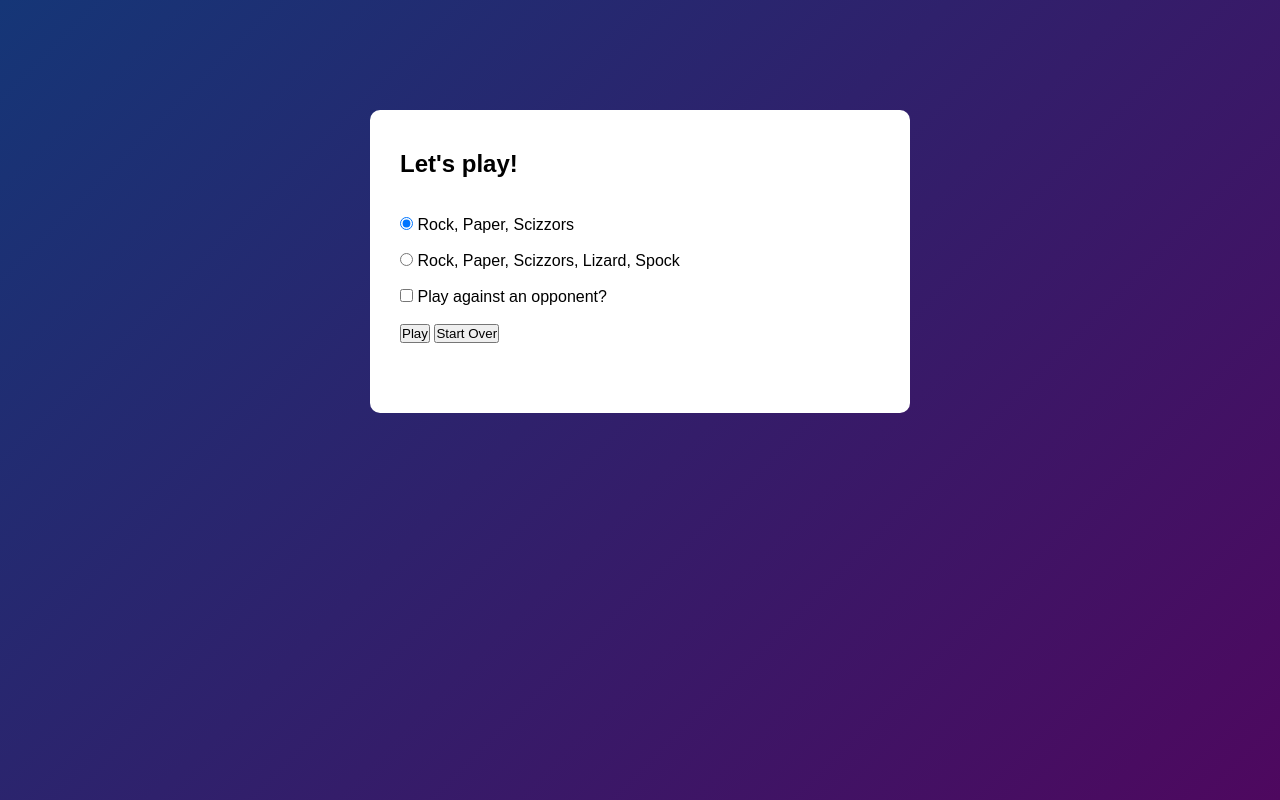
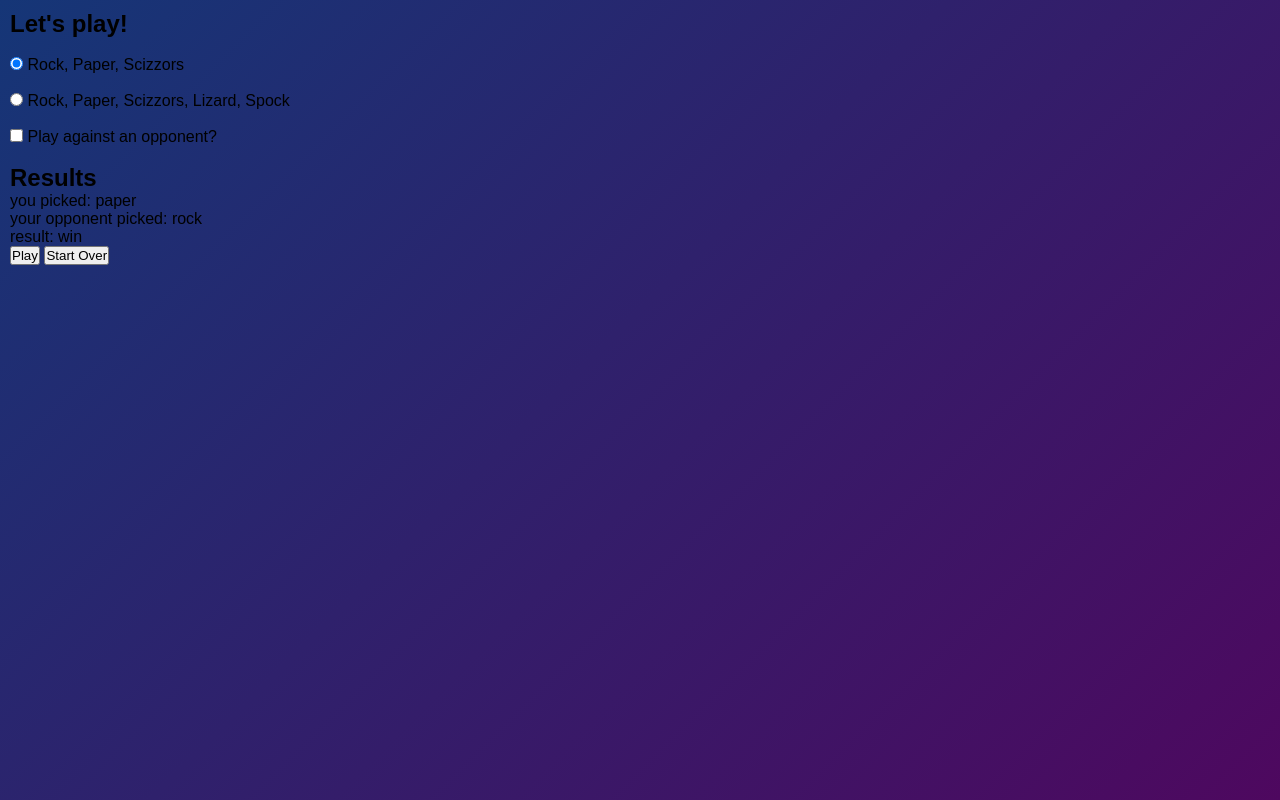
Before and after one commit to comp426-2023-spring/e02-Reaganuu, a website: page public/index.html in a window 1280 px wide. Drawn offline with Linux system fonts and the light colour scheme.

Commit message:
Update index.html

```diff
--- a/public/index.html
+++ b/public/index.html
@@ -10,9 +10,10 @@
     <body>
         <div class = "container">
             <!-- ✊ 🖐️🤌🖖 -->
-            <div class="game">
+
+            <div id="game" class="active">
                 <h2> Let's play!</h2>
-                    <form id="gameform">
+
                     <br>
                         <input type="radio" name="gtype" id="rps" value="rps" checked="true">
                         <label>Rock, Paper, Scizzors</label>
@@ -29,17 +30,20 @@
 
                     </div>
                 <br>
-                        <div class="btn">
-                            <button onclick="play()">Play</button>
-                            <button onclick="startover()">Start Over</button>
-                        </div>
-
-                    </form>
 
 
+            <div id="result" class="inactive">
+                <h2>Results</h2>
+                <p>you picked: paper</p>
+                <p>your opponent picked: rock</p>
+                <p>result: win</p>
+
             </div>
-
-
+            <div class="btn">
+                <button id="play-btn" onclick="play()">Play</button>
+                <button id="reset-btn" onclick="startover()">Start Over</button>
+            </div>
+        </div>
     </div>
 
     <!-- Your interface markup goes here -->
```
Lines whose indentation alone changed are shown as unchanged.
